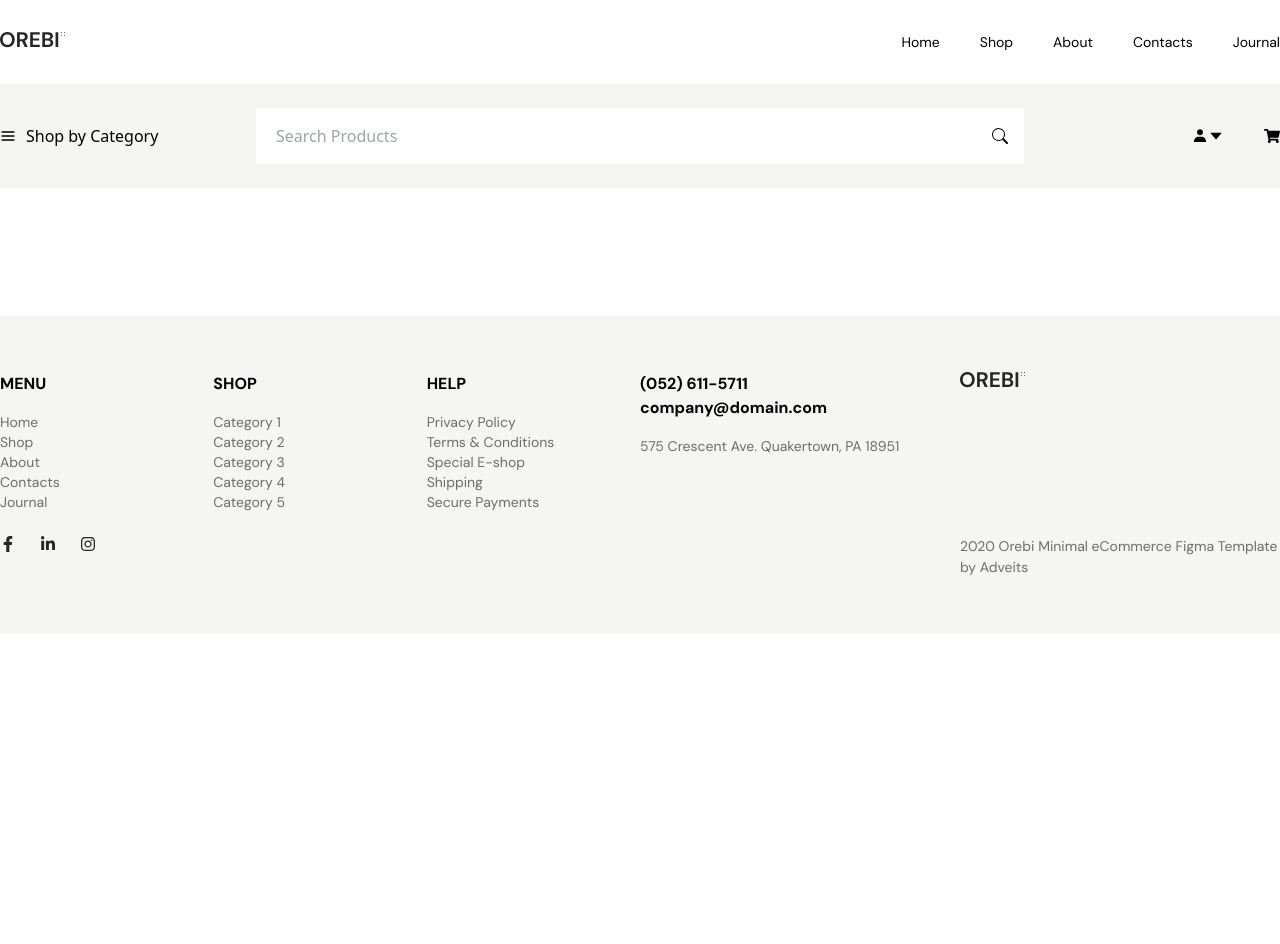
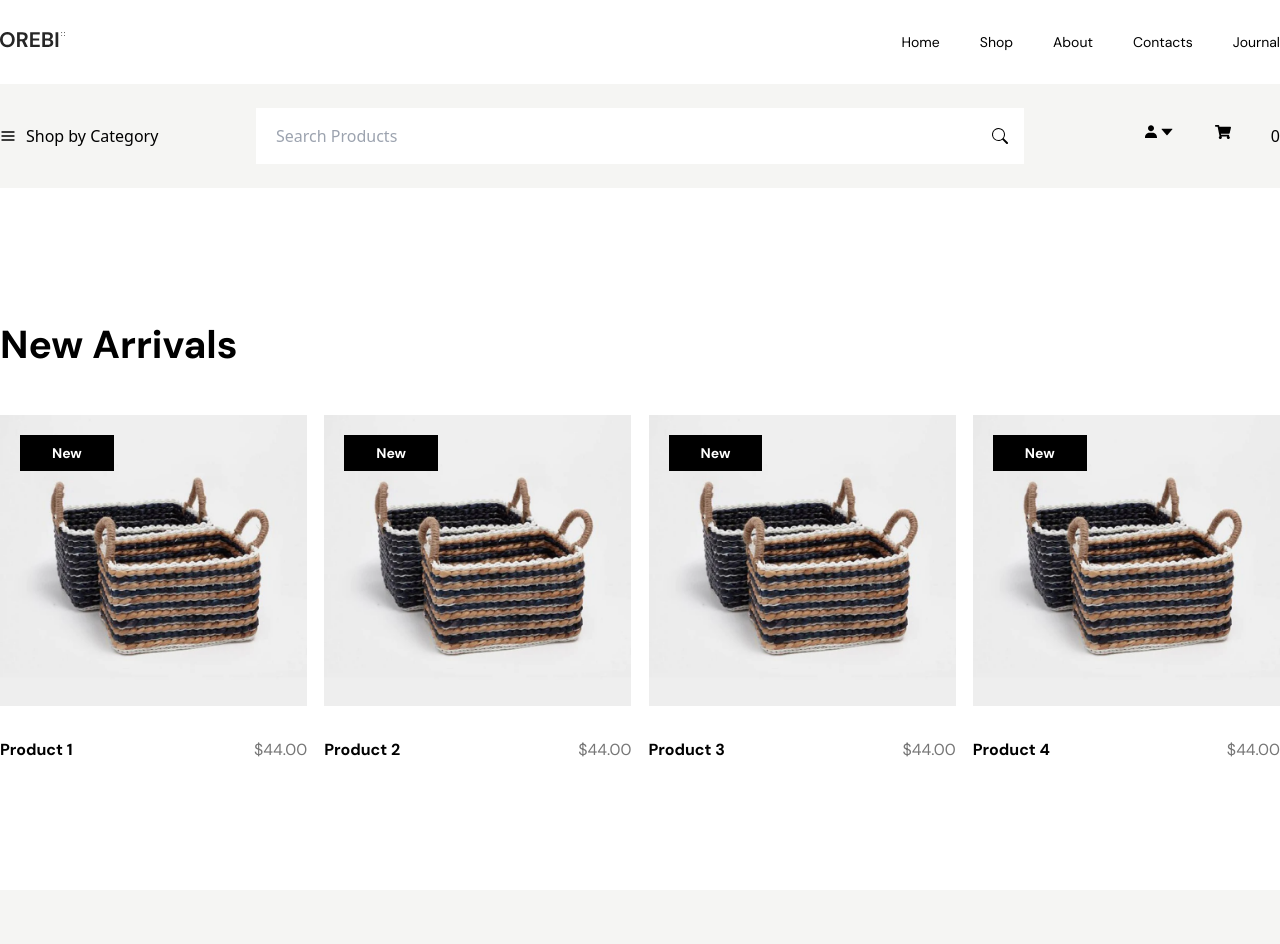
Before and after one commit to TasneemFarid/orebi-react-ecommerce, a React (Vite) app: page / in a window 1280 px wide. Shown: the top 944 px of the page. Before the commit the page ends 800 px from the top, so only its background shows below. Built offline with nearby package versions, Linux system fonts and the light colour scheme.

Commit message:
dynamic add to cart

```diff
--- a/src/App.jsx
+++ b/src/App.jsx
@@ -12,16 +12,18 @@ import Product from "./components/Product";
 import Login from "./pages/Login";
 import Contacts from "./pages/Contacts";
 import Checkout from "./pages/Checkout";
+import Home from "./pages/Home";
 
 const router = createBrowserRouter(
   createRoutesFromElements(
     <>
       <Route path="/" element={<RootLayouts />}>
+        <Route path="/" element={<Home />}></Route>
         <Route path="/sign-up" element={<Signup />}></Route>
-        <Route path="/login" element={<Login/>}></Route>
-        <Route path="/contacts" element={<Contacts/>}></Route>
+        <Route path="/login" element={<Login />}></Route>
+        <Route path="/contacts" element={<Contacts />}></Route>
         <Route path="/shop" element={<Product />}></Route>
-        <Route path="/checkout" element={<Checkout/>}></Route>
+        <Route path="/checkout" element={<Checkout />}></Route>
         <Route path="*" element={<ErrorPage />}></Route>
       </Route>
     </>
--- a/src/components/Product.jsx
+++ b/src/components/Product.jsx
@@ -2,13 +2,26 @@ import React from "react";
 import { AiFillHeart } from "react-icons/ai";
 import { BsFillCartFill } from "react-icons/bs";
 import { TfiReload } from "react-icons/tfi";
+import { useDispatch } from "react-redux";
 import productImage from "../assets/basket.png";
+import { addtocart } from "../slices/cartSlices";
 import Badge from "./Badge";
 import Flex from "./Flex";
 import Image from "./Image";
 import PortionHeading from "./PortionHeading";
 
-const Product = ({className}) => {
+const Product = ({ className, heading }) => {
+  let dispatch = useDispatch();
+  let handleCart = () => {
+    dispatch(
+      addtocart({
+        title: heading,
+        price: 44,
+        image: productImage,
+        quantity: 1,
+      })
+    );
+  };
   return (
     <div className={className}>
       <div className="relative overflow-hidden group">
@@ -21,20 +34,25 @@ const Product = ({className}) => {
             </p>
             <AiFillHeart />
           </Flex>
-          <Flex className=" items-center justify-end gap-x-2 my-3">
+          <Flex className="items-center justify-end gap-x-2 my-3">
             <p className="mr-2 font-dm text-base font-normal text-[#767676]">
               Compare
             </p>
             <TfiReload />
           </Flex>
-          <Flex className=" items-center justify-end gap-x-2">
-            <p className="mr-2 font-dm text-base font-bold">Add to Cart</p>
+          <Flex className="items-center justify-end gap-x-2">
+            <p
+              onClick={handleCart}
+              className="mr-2 font-dm text-base font-bold cursor-pointer"
+            >
+              Add to Cart
+            </p>
             <BsFillCartFill />
           </Flex>
         </div>
       </div>
       <Flex className="justify-between mt-4">
-        <PortionHeading text="Basic Crew Neck Tee" />
+        <PortionHeading text={heading} />
         <p className="font-dm text-base font-normal text-[#767676]">$44.00</p>
       </Flex>
     </div>
--- a/src/components/layouts/Searchbar.jsx
+++ b/src/components/layouts/Searchbar.jsx
@@ -1,20 +1,23 @@
-import React from "react";
+import React, { useState } from "react";
 import { AiFillCaretDown } from "react-icons/ai";
 import { BiSolidUser } from "react-icons/bi";
 import { BsSearch } from "react-icons/bs";
 import { FaShoppingCart } from "react-icons/fa";
 import { FiMenu } from "react-icons/fi";
-import { useDispatch } from "react-redux";
+import { useDispatch, useSelector } from "react-redux";
 import { Link } from "react-router-dom";
 import { pagename } from "../../slices/breadcrumbSlices";
 import Container from "../Container";
 import Flex from "../Flex";
 
 const Searchbar = () => {
+  let [open, setOpen] = useState(false);
   let dispatch = useDispatch();
   let handleBreadCrumb = (name) => {
     dispatch(pagename(name));
   };
+
+  let cart = useSelector((state) => state.cart.cartitem);
   return (
     <section className="py-6 mb-32 bg-ash">
       <Container>
@@ -38,9 +41,20 @@ const Searchbar = () => {
               </Link>
               <AiFillCaretDown />
             </Flex>
-            <FaShoppingCart />
+            <FaShoppingCart onClick={() => setOpen(true)} />
+            {cart.length}
           </Flex>
         </Flex>
+        {open && (
+          <div className="w-2/6 bg-ash h-screen absolute top-0 right-0 z-10">
+            <FaShoppingCart onClick={() => setOpen(false)} />
+            <ul>
+              {cart.map(item=>(
+                <li>{item.title} {item.price} - {item.quantity}</li>
+              ))}
+            </ul>
+          </div>
+        )}
       </Container>
     </section>
   );
--- /dev/null
+++ b/src/pages/Home.jsx
@@ -0,0 +1,29 @@
+import React from "react";
+import Container from "../components/Container";
+import Flex from "../components/Flex";
+import Product from "../components/Product";
+import Subheading from "../components/Subheading";
+
+const Home = () => {
+  return (
+    <Container>
+      <Subheading text="New Arrivals" className="mb-10" />
+      <Flex className="justify-between">
+        <div className="w-24">
+          <Product heading="Product 1" />
+        </div>
+        <div className="w-24">
+          <Product heading="Product 2" />
+        </div>
+        <div className="w-24">
+          <Product heading="Product 3" />
+        </div>
+        <div className="w-24">
+          <Product heading="Product 4" />
+        </div>
+      </Flex>
+    </Container>
+  );
+};
+
+export default Home;
--- /dev/null
+++ b/src/slices/cartSlices.js
@@ -0,0 +1,31 @@
+import { createSlice } from "@reduxjs/toolkit";
+
+export const cartSlices = createSlice({
+  name: "cart",
+  initialState: {
+    cartitem: [],
+  },
+  reducers: {
+    addtocart: (state, action) => {
+      if (state.cartitem.length > 0) {
+        let arr = [];
+        state.cartitem.map((item) => {
+          if (item.title == action.payload.title) {
+            item.quantity = item.quantity + 1;
+            arr.push(item.title);
+          }
+        });
+        if (arr.indexOf(action.payload.title) == -1) {
+          state.cartitem.push(action.payload);
+        }
+      } else {
+        state.cartitem.push(action.payload);
+      }
+    },
+  },
+});
+
+// Action creators are generated for each case reducer function
+export const { addtocart } = cartSlices.actions;
+
+export default cartSlices.reducer;
--- a/src/store.js
+++ b/src/store.js
@@ -1,8 +1,10 @@
 import { configureStore } from "@reduxjs/toolkit";
 import breadcrumbSlices from "./slices/breadcrumbSlices";
+import cartSlices from "./slices/cartSlices"
 
 export default configureStore({
   reducer: {
     breadcrumb: breadcrumbSlices,
+    cart: cartSlices,
   },
 });
--- a/tailwind.config.js
+++ b/tailwind.config.js
@@ -25,6 +25,7 @@ export default {
         1055: "1055px",
       },
       width: {
+        24: "24%",
         48: "48%",
         100: "100%",
       },
```
